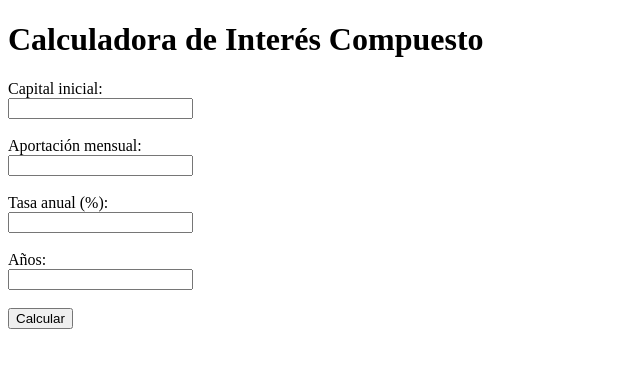
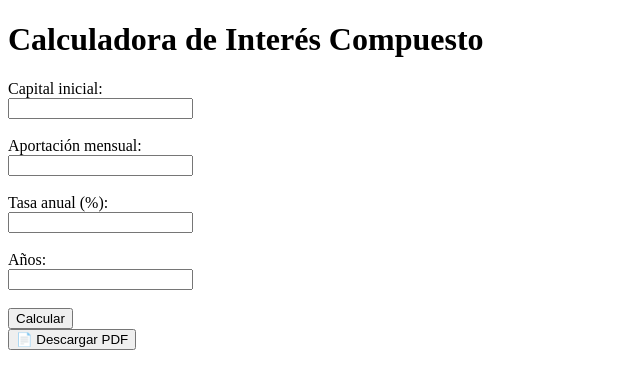
Before and after one commit to fernando871216-rgb/calculadora-web, a Flask app: page / in a window 1280 px wide. Shown: the top 389 px of the page, without its empty margins (0-640 px from the left). Run offline with Flask 3, Linux system fonts and the light colour scheme.

Commit message:
Add files via upload

```diff
--- a/app.py
+++ b/app.py
@@ -1,4 +1,7 @@
 from flask import Flask, render_template, request, redirect
+from reportlab.pdfgen import canvas
+from flask import send_file
+import io
 import os
 import mercadopago
 
@@ -13,7 +16,7 @@ def pagar():
             {
                 "title": "Versión PRO - Calculadora de Inversión",
                 "quantity": 1,
-                "unit_price": 99.0
+                "unit_price": 45.0
             }
         ],
         "back_urls": {
--- a/templates/index.html
+++ b/templates/index.html
@@ -44,6 +44,10 @@
     </table>
 {% endif %}
 
+<a href="/pdf">
+    <button>📄 Descargar PDF</button>
+</a>
+
 {% if not es_pro and tabla|length >= 5 %}
     <p style="color:red;">
         🔒 Los años restantes están disponibles en la versión PRO
@@ -51,4 +55,5 @@
     <button>💳 Desbloquear versión PRO</button>
 </a>
     </p>
+
 {% endif %}
```
